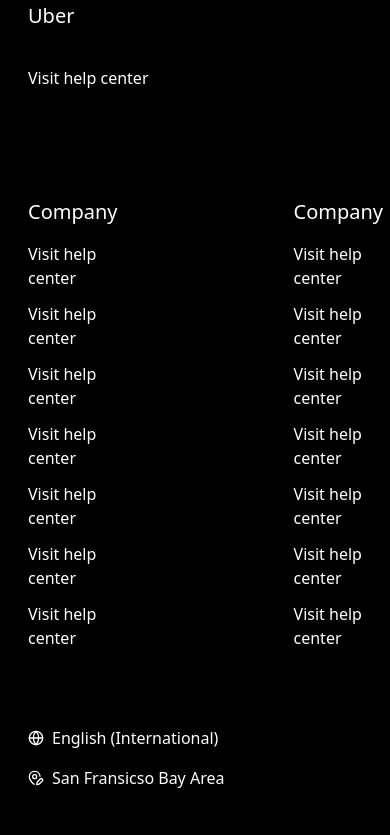
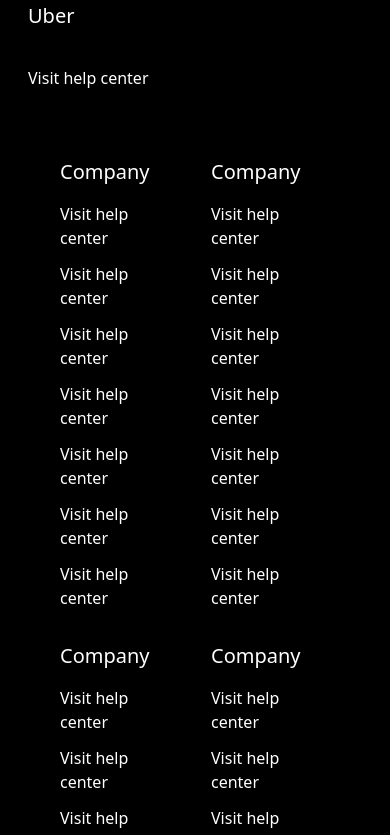
Before and after one commit to Arbinniroul/Uber_Clone, a React (Vite) app in the folder frontend/: page /home in a window 390 px wide. Shown: the part 4680-5515 px from the top of the page. Built offline with nearby package versions, Linux system fonts and the light colour scheme; sample sign-in values are in the browser's storage.

Commit message:
ResponsiveFooter

```diff
--- a/frontend/src/components/Footer.jsx
+++ b/frontend/src/components/Footer.jsx
@@ -8,8 +8,8 @@
         <div className='flex flex-col gap-9'>
           <h1 className='text-xl'>Uber</h1>
           <p>Visit help center</p>
-          <div className='flex gap-44 items-center mt-18'>
-            <div className='flex flex-col gap-3'>
+          <div class="grid grid-cols-[repeat(auto-fit,minmax(100px,1fr))] gap-8 p-8">
+            <div className='flex flex-col  gap-3'>
             <h1 className='text-xl mb-1'>Company</h1>
             <p>Visit help center</p>
             <p>Visit help center</p>
@@ -20,7 +20,7 @@
             <p>Visit help center</p>
 
             </div>
-            <div className='flex flex-col gap-3'>
+            <div className='flex flex-col  gap-3'>
             <h1 className='text-xl mb-1'>Company</h1>
             <p>Visit help center</p>
             <p>Visit help center</p>
@@ -55,7 +55,7 @@
             </div>
 
           </div>
-          <div className='flex flex-col lg:flex-row justify-end gap-4 mt-10 '>
+          <div className='flex  justify-end gap-4 mt-10 '>
             <div className='flex gap-2 items-center'>
                 <Globe className='size-4'/>
                 English (International)
```
